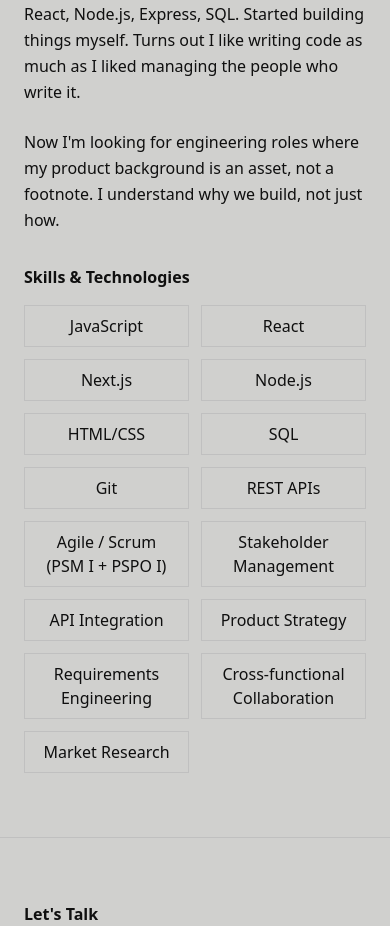
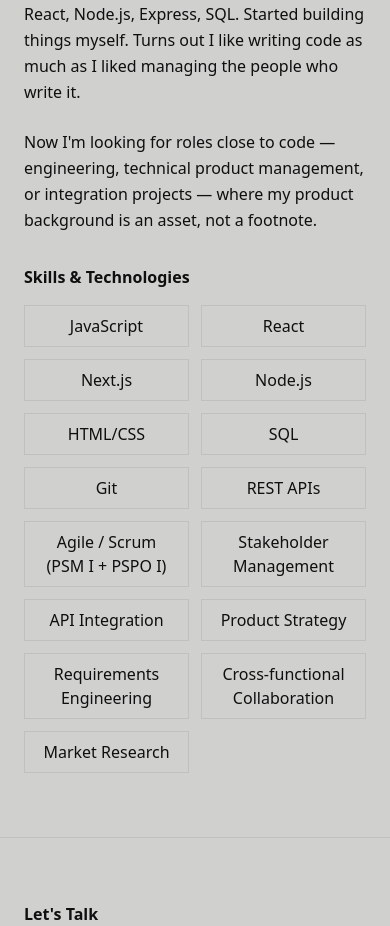
Before and after one commit to denescsaszar/portfolio, a Next.js app: page / in a window 390 px wide. Shown: the part 4543-5469 px from the top of the page. Built offline with nearby package versions, Linux system fonts and the light colour scheme.

Commit message:
fix hero styling, mobile spacing, anchor scroll, copy updates, rewrite case studies

```diff
--- a/app/page.tsx
+++ b/app/page.tsx
@@ -217,7 +217,7 @@ export default function Home() {
                 </p>
 
                 <p className="text-body leading-relaxed mb-8 md:mb-12">
-                  Now I&apos;m looking for engineering roles where my product background is an asset, not a footnote. I understand why we build, not just how.
+                  Now I&apos;m looking for roles close to code — engineering, technical product management, or integration projects — where my product background is an asset, not a footnote.
                 </p>
               </FadeIn>
 
```
